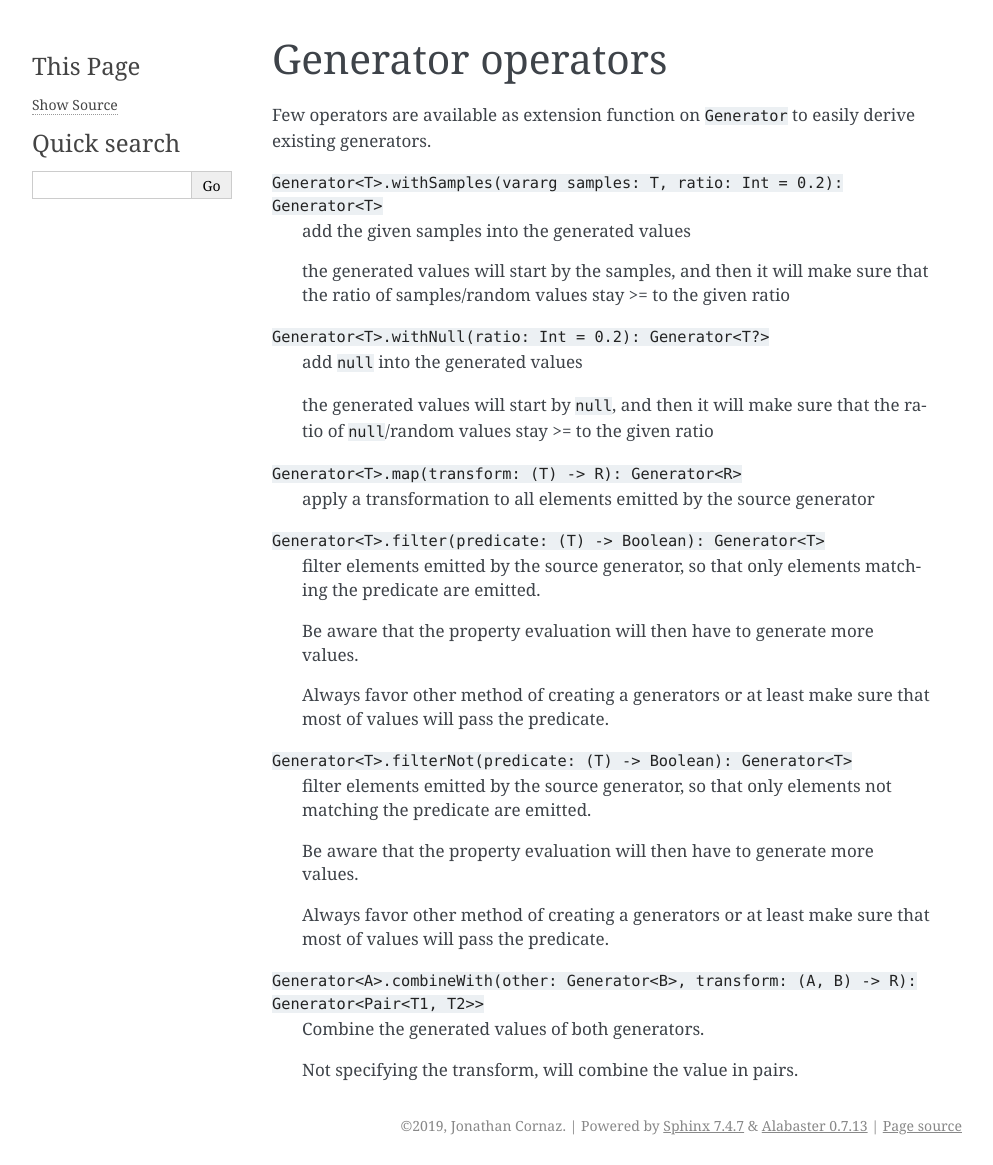
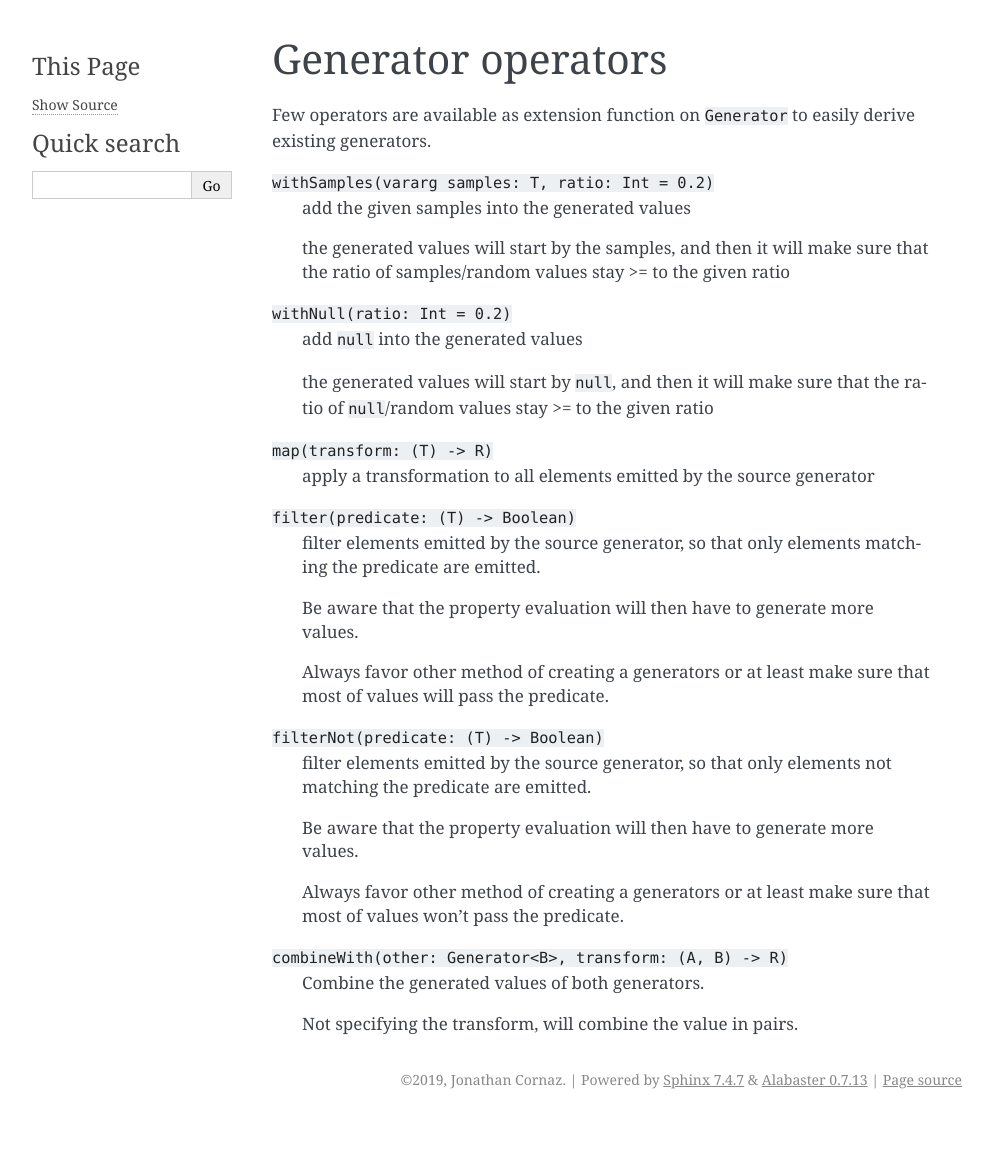
Before and after one commit to jcornaz/kwik, a Sphinx documentation site: the page built from docs/operators.rst, in a window 1280 px wide. Shown: the whole page, without its empty margins (148-1141 px from the left). Built offline with Sphinx 7.4.7, drawn with Linux system fonts in a browser that asks for light colours; after the commit the page ends 1119 px from its top, so only the background shows below that.

Commit message:
Minor doc improvements

```diff
--- a/docs/operators.rst
+++ b/docs/operators.rst
@@ -4,36 +4,36 @@ Generator operators
 Few operators are available as extension function on ``Generator`` to easily derive existing generators.
 
 
-``Generator<T>.withSamples(vararg samples: T, ratio: Int = 0.2): Generator<T>``
+``withSamples(vararg samples: T, ratio: Int = 0.2)``
     add the given samples into the generated values
 
     the generated values will start by the samples, and then it will make sure that the ratio of samples/random values
     stay >= to the given ratio
 
-``Generator<T>.withNull(ratio: Int = 0.2): Generator<T?>``
+``withNull(ratio: Int = 0.2)``
     add ``null`` into the generated values
 
     the generated values will start by ``null``, and then it will make sure that the ratio of ``null``/random values
     stay >= to the given ratio
 
-``Generator<T>.map(transform: (T) -> R): Generator<R>``
+``map(transform: (T) -> R)``
     apply a transformation to all elements emitted by the source generator
 
-``Generator<T>.filter(predicate: (T) -> Boolean): Generator<T>``
+``filter(predicate: (T) -> Boolean)``
     filter elements emitted by the source generator, so that only elements matching the predicate are emitted.
 
     Be aware that the property evaluation will then have to generate more values.
 
     Always favor other method of creating a generators or at least make sure that most of values will pass the predicate.
 
-``Generator<T>.filterNot(predicate: (T) -> Boolean): Generator<T>``
+``filterNot(predicate: (T) -> Boolean)``
     filter elements emitted by the source generator, so that only elements not matching the predicate are emitted.
 
     Be aware that the property evaluation will then have to generate more values.
 
-    Always favor other method of creating a generators or at least make sure that most of values will pass the predicate.
+    Always favor other method of creating a generators or at least make sure that most of values won't pass the predicate.
 
-``Generator<A>.combineWith(other: Generator<B>, transform: (A, B) -> R): Generator<Pair<T1, T2>>``
+``combineWith(other: Generator<B>, transform: (A, B) -> R)``
     Combine the generated values of both generators.
 
     Not specifying the transform, will combine the value in pairs.
```
